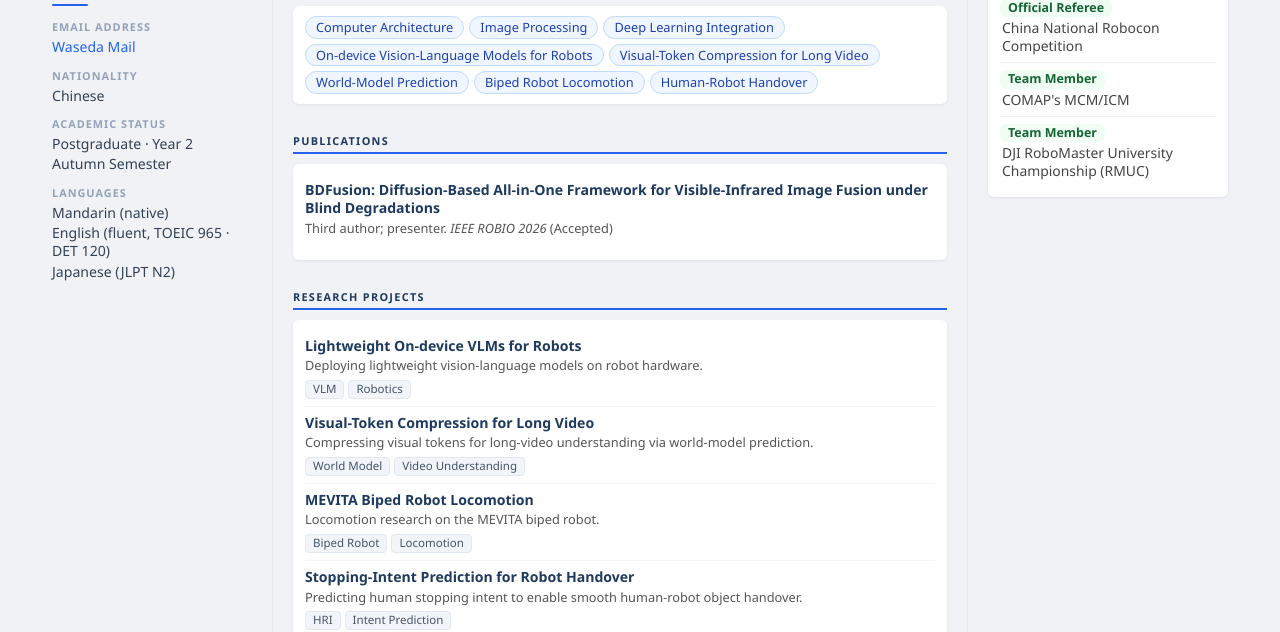
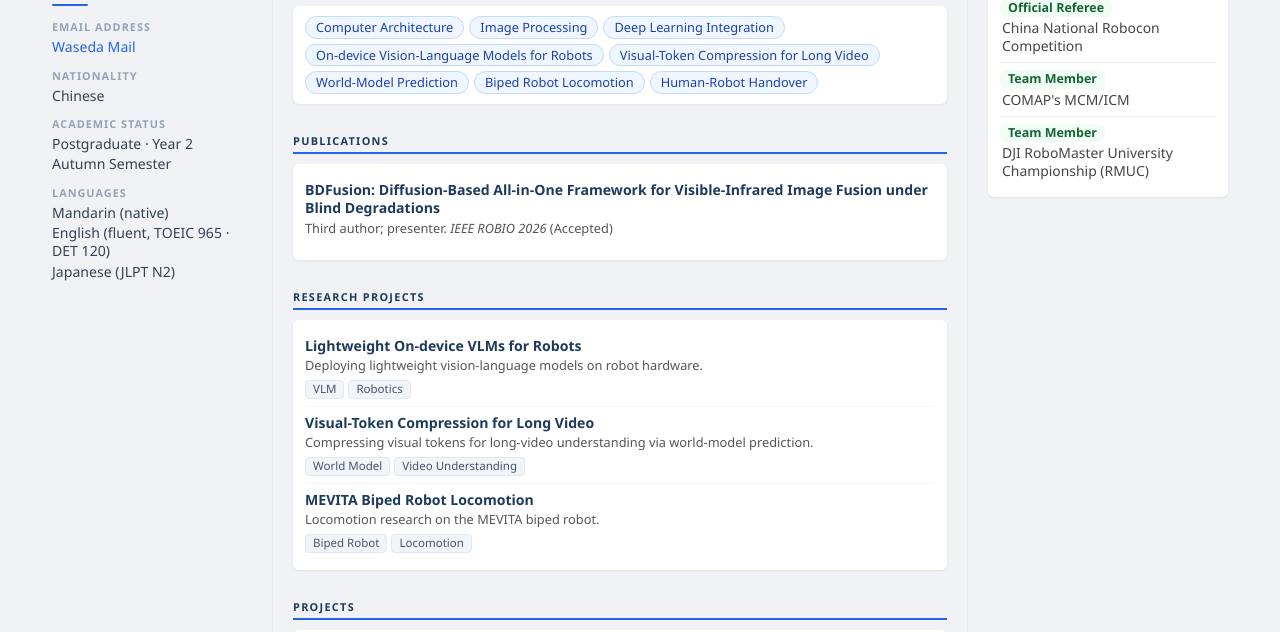
Before and after one commit to imdrinkcat/imdrinkcat.github.io, a plain HTML site: page index.html in a window 1280 px wide. Shown: the part 320-952 px from the top of the page. Drawn offline with Linux system fonts and the light colour scheme.

Commit message:
Remove Stopping-Intent Prediction for Robot Handover entry (#2)
Co-authored-by: drinkcat <drinkcat@Mac-mini.local>
Co-authored-by: Claude Sonnet 5.5 <noreply@anthropic.com>

```diff
--- a/index.html
+++ b/index.html
@@ -125,11 +125,6 @@
                         <div class="proj-desc">Locomotion research on the MEVITA biped robot.</div>
                         <div class="proj-tags"><span class="ptag">Biped Robot</span><span class="ptag">Locomotion</span></div>
                     </li>
-                    <li>
-                        <div class="proj-name">Stopping-Intent Prediction for Robot Handover</div>
-                        <div class="proj-desc">Predicting human stopping intent to enable smooth human-robot object handover.</div>
-                        <div class="proj-tags"><span class="ptag">HRI</span><span class="ptag">Intent Prediction</span></div>
-                    </li>
                 </ul>
             </div>
         </section>
```
